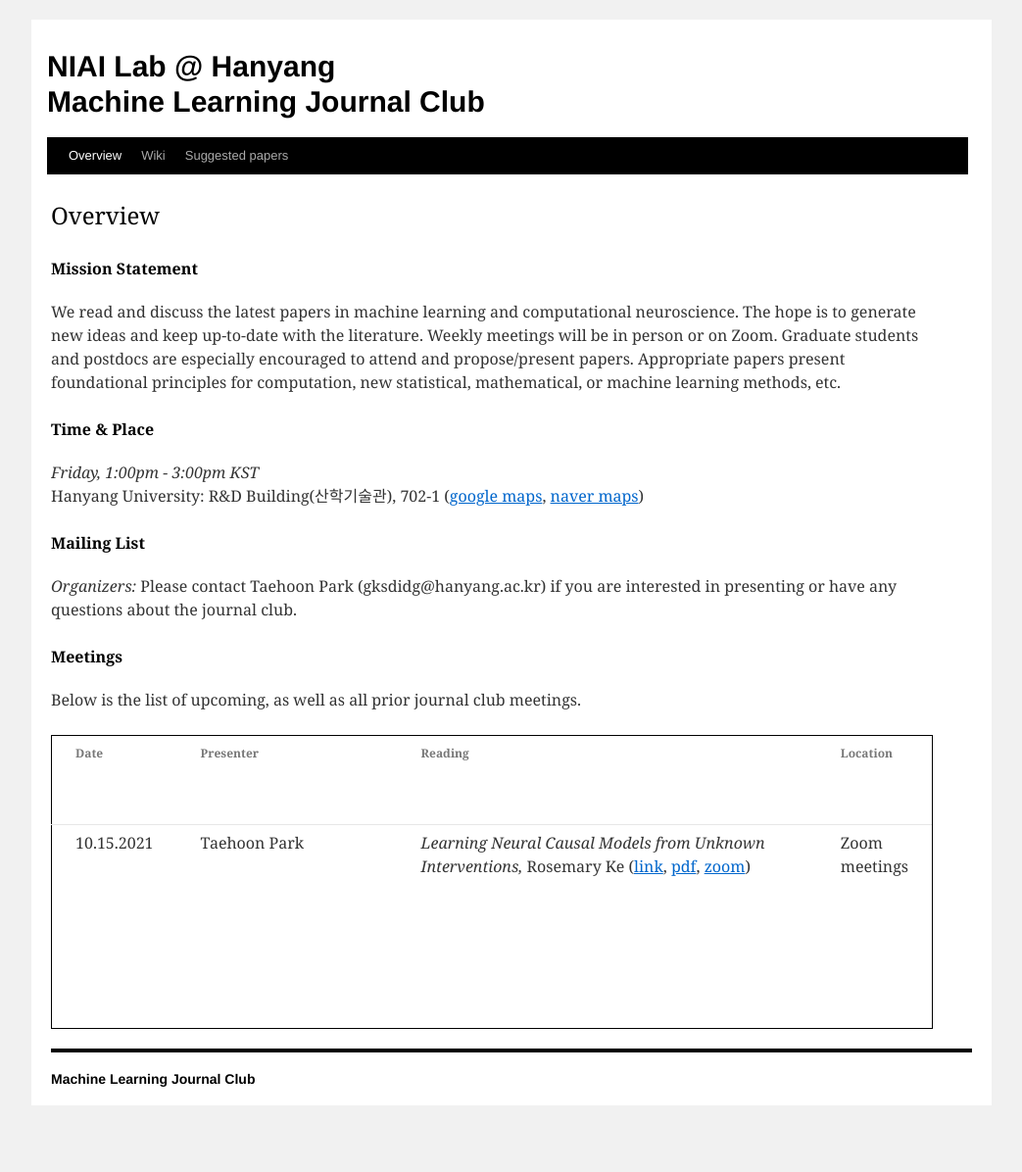
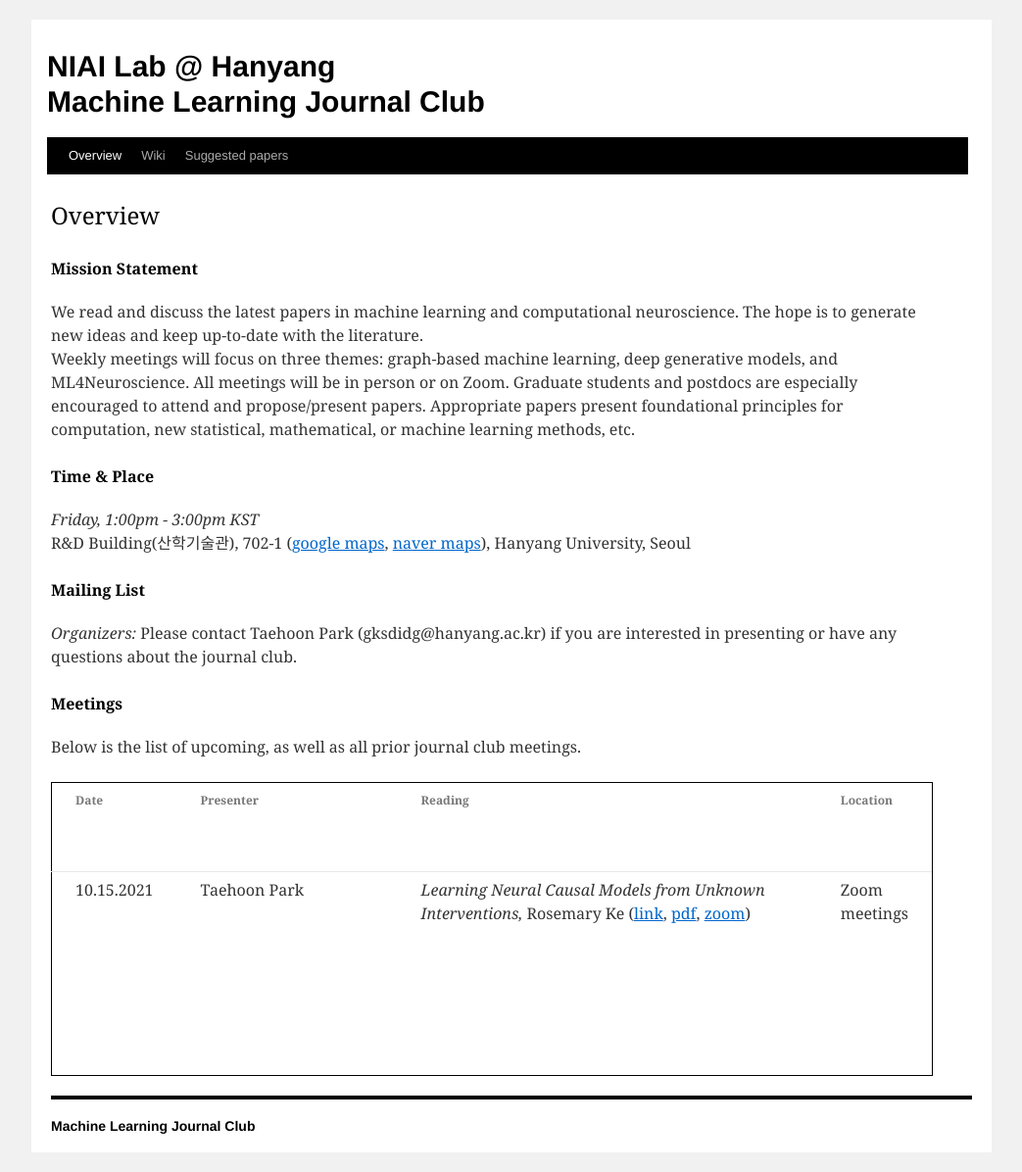
Before and after one commit to niai-lab/GraphML-JC, a Jekyll site: the page built from index.html, in a window 1280 px wide. Shown: the whole page at 98% size, without its empty margins (118-1161 px from the left). Built offline with Jekyll 4.4.1, drawn with Linux system fonts in a browser that asks for light colours; before the commit the page ends 1148 px from its top, so only the background shows below that.

Commit message:
Update index.html

```diff
--- a/index.html
+++ b/index.html
@@ -11,14 +11,16 @@ title: Machine Learning Journal Club
 
   <h4><b>Mission Statement</b></h4>
   <p>We read and discuss the latest papers in machine learning and computational neuroscience.
-    The hope is to generate new ideas and keep up-to-date with the literature.
-    Weekly meetings will be in person or on Zoom. Graduate students and postdocs are especially encouraged to attend and propose/present papers.
+    The hope is to generate new ideas and keep up-to-date with the literature.<br>
+
+    Weekly meetings will focus on three themes: graph-based machine learning, deep generative models, and ML4Neuroscience.
+    All meetings will be in person or on Zoom. Graduate students and postdocs are especially encouraged to attend and propose/present papers.
     Appropriate papers present foundational principles for computation, new statistical, mathematical, or machine learning methods, etc.
   </p>
 
   <h4><b>Time &amp; Place</b></h4>
   <p><i>Friday, 1:00pm - 3:00pm KST</i><br>
-    Hanyang University: {{site.roomH}} (<a href="{{site.roomHurl}}">google maps</a>, <a href="{{site.roomNurl}}">naver maps</a>) <br>
+    {{site.roomH}} (<a href="{{site.roomHurl}}">google maps</a>, <a href="{{site.roomNurl}}">naver maps</a>), Hanyang University, Seoul <br>
   </p>
 
 
```
